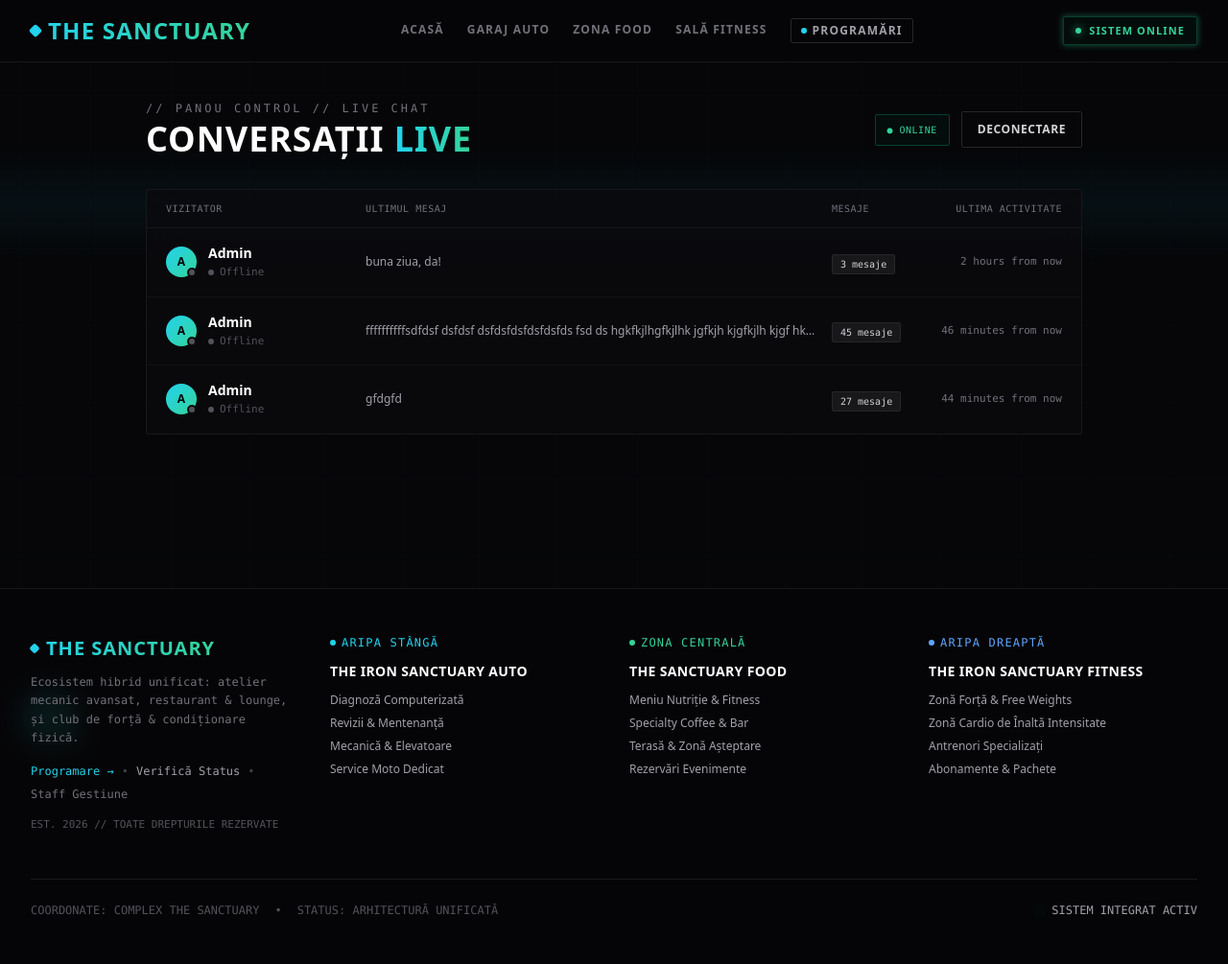
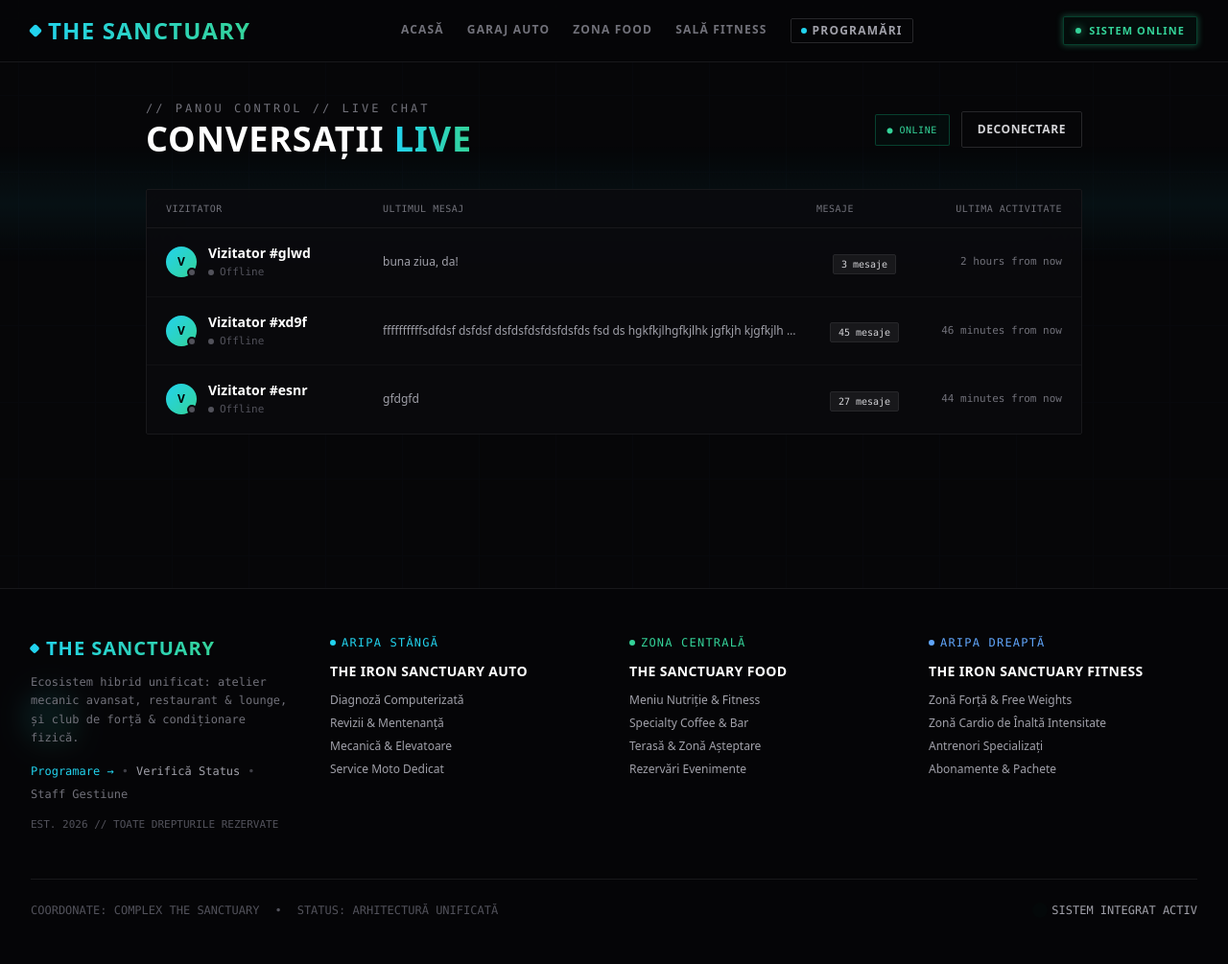
Before and after one commit to RafaMincu/sanctuary, a Laravel app: page /admin/chat in a window 1280 px wide. Shown: the whole page at 96% size. Run offline with Laravel 12, Linux system fonts and the light colour scheme; a user stored in the database is signed in; data comes from the database, SQL or seed files in the repository; both versions use the stored data as it was after the commit; some libraries are stand-ins or nearby versions.

Commit message:
Refactor live chat conversation display: update layout and improve visitor name handling

```diff
--- a/app/Http/Controllers/AdminChatController.php
+++ b/app/Http/Controllers/AdminChatController.php
@@ -74,13 +74,15 @@ class AdminChatController extends Controller
         return ChatMessage::select(
                 'session_id',
                 DB::raw('MAX(created_at) as last_at'),
-                DB::raw('COUNT(*) as total'),
-                DB::raw('MIN(sender_name) as sender_name')
+                DB::raw('COUNT(*) as total')
             )
             ->groupBy('session_id')
             ->orderByDesc('last_at')
             ->get()
             ->map(function ($row) {
+                // Numele vizitatorului: doar mesajele lui (from_user=true).
+                // Luăm ULTIMUL nume setat de vizitator (nu MIN alfabetic care
+                // ar putea returna numele adminului din răspunsuri).
                 // Mesaje necitite REALE: trimise de vizitator și încă nevăzute de admin.
                 $unread = ChatMessage::where('session_id', $row->session_id)
                     ->where('from_user', true)
@@ -91,10 +93,12 @@ class AdminChatController extends Controller
                     ->orderByDesc('created_at')
                     ->value('message');
 
+                $guestLabel = 'Vizitator #' . strtolower(substr((string) preg_replace('/[^A-Za-z0-9]/', '', (string) $row->session_id), 0, 4));
+
                 return [
                     'session_id'   => $row->session_id,
-                    'sender_name'  => $row->sender_name ?? 'Vizitator',
-                    'sender_initial' => strtoupper(substr($row->sender_name ?? 'V', 0, 1)),
+                    'sender_name'  => $guestLabel,
+                    'sender_initial' => 'V',
                     'guest_online' => (bool) Cache::get('chat:guest_online:' . $row->session_id, false),
                     'last_at'      => $row->last_at,
                     'total'        => $row->total,
@@ -149,7 +153,7 @@ class AdminChatController extends Controller
             ->whereNull('read_at')
             ->update(['read_at' => now()]);
 
-        $senderName = $messages->firstWhere('from_user', true)?->sender_name ?? 'Vizitator';
+        $senderName = 'Vizitator #' . strtolower(substr(preg_replace('/[^A-Za-z0-9]/', '', $sessionId), 0, 4));
 
         // Prezența vizitatorului la prima încărcare (apoi se actualizează live la poll).
         $guestOnline = (bool) Cache::get('chat:guest_online:' . $sessionId, false);
--- a/resources/views/admin/chat/index.blade.php
+++ b/resources/views/admin/chat/index.blade.php
@@ -40,11 +40,11 @@
 
         <!-- Listă conversații (pasă la rând, fără reîncărcare) -->
         <div class="bg-[#0b0b0e]/80 border border-zinc-900 rounded-sm backdrop-blur-xl overflow-hidden">
-            <div class="hidden sm:flex items-center gap-4 px-5 py-3 border-b border-zinc-900 text-[10px] font-mono uppercase tracking-wider text-zinc-500">
-                <div class="w-48 shrink-0">Vizitator</div>
-                <div class="flex-1">Ultimul Mesaj</div>
-                <div class="w-24 shrink-0">Mesaje</div>
-                <div class="w-32 shrink-0 text-right">Ultima Activitate</div>
+            <div class="hidden sm:grid items-center gap-4 px-5 py-3 border-b border-zinc-900 text-[10px] font-mono uppercase tracking-wider text-zinc-500" style="grid-template-columns:210px minmax(0,1fr) 100px 140px;">
+                <div>Vizitator</div>
+                <div>Ultimul Mesaj</div>
+                <div>Mesaje</div>
+                <div class="text-right">Ultima Activitate</div>
             </div>
 
             <div id="conversation-list">
@@ -60,8 +60,8 @@
                     @foreach ($conversations as $conv)
                         <a href="{{ route('admin.chat.show', $conv['session_id']) }}"
                            data-session="{{ $conv['session_id'] }}"
-                           class="flex items-center gap-4 px-5 py-4 border-b border-zinc-900/60 last:border-0 hover:bg-cyan-500/5 transition-colors group">
-                            <div class="w-48 shrink-0 flex items-center gap-3 min-w-0">
+                           class="grid grid-cols-1 sm:grid-cols-[210px_minmax(0,1fr)_100px_140px] items-center gap-x-4 gap-y-3 px-5 py-4 border-b border-zinc-900/60 last:border-0 hover:bg-cyan-500/5 transition-colors group overflow-hidden">
+                            <div class="flex items-center gap-3 min-w-0 overflow-hidden">
                                 {{-- Avatar cu inițiala + dot prezență --}}
                                 <div class="relative w-8 h-8 shrink-0">
                                     <div class="w-8 h-8 rounded-full bg-gradient-to-br from-cyan-400 to-emerald-400 flex items-center justify-center text-black font-bold text-xs">
@@ -73,28 +73,28 @@
                                         <span class="absolute bottom-0 right-0 w-2.5 h-2.5 rounded-full bg-zinc-600 border-2 border-[#0b0b0e]"></span>
                                     @endif
                                 </div>
-                                <div class="min-w-0">
-                                    <div class="flex items-center gap-2">
+                                <div class="min-w-0 flex-1">
+                                    <div class="flex min-w-0 items-center gap-2">
                                         <span class="text-white text-sm font-semibold group-hover:text-cyan-300 transition-colors truncate">{{ $conv['sender_name'] }}</span>
-                                <span data-unread-badge
-                                      class="shrink-0 min-w-[20px] h-5 px-1.5 inline-flex items-center justify-center text-[10px] font-bold text-white bg-red-500 rounded-full"
-                                      style="{{ $conv['unread'] > 0 ? '' : 'display:none;' }}">{{ $conv['unread'] }}</span>
-                            </div>
+                                        <span data-unread-badge
+                                              class="shrink-0 min-w-[20px] h-5 px-1.5 inline-flex items-center justify-center text-[10px] font-bold text-white bg-red-500 rounded-full"
+                                              style="{{ $conv['unread'] > 0 ? '' : 'display:none;' }}">{{ $conv['unread'] }}</span>
+                                    </div>
                                     <div class="flex items-center gap-1.5 mt-0.5">
                                         <span data-online-dot class="w-1.5 h-1.5 rounded-full {{ ($conv['guest_online'] ?? false) ? 'bg-emerald-400' : 'bg-zinc-600' }}"></span>
                                         <span data-online-text class="text-[11px] font-mono {{ ($conv['guest_online'] ?? false) ? 'text-emerald-400' : 'text-zinc-600' }}">{{ ($conv['guest_online'] ?? false) ? 'Online' : 'Offline' }}</span>
                                     </div>
                                 </div>
                             </div>
-                            <div class="flex-1 min-w-0 text-zinc-400 text-xs truncate">
+                            <div class="min-w-0 max-w-full overflow-hidden text-zinc-400 text-xs truncate whitespace-nowrap">
                                 <span data-last-message>{{ $conv['last_message'] }}</span>
                             </div>
-                            <div class="w-24 shrink-0">
+                            <div class="justify-self-start sm:justify-self-center">
                                 <span class="inline-block px-2 py-0.5 text-[10px] font-mono rounded-sm bg-zinc-900 text-zinc-300 border border-zinc-800">
                                     {{ $conv['total'] }} mesaj{{ $conv['total'] > 1 ? 'e' : '' }}
                                 </span>
                             </div>
-                            <div class="w-32 shrink-0 text-right text-zinc-500 text-[11px] font-mono">
+                            <div class="text-left sm:text-right text-zinc-500 text-[11px] font-mono whitespace-nowrap">
                                 {{ \Carbon\Carbon::parse($conv['last_at'])->diffForHumans() }}
                             </div>
                         </a>
@@ -164,11 +164,11 @@
                             if (row) {
                                 const initial = (row.sender_name || 'V').charAt(0).toUpperCase();
                                 appendRow(
-                                    '<a href="' + showBase + row.session_id + '" data-session="' + row.session_id + '" class="flex items-center gap-4 px-5 py-4 border-b border-zinc-900/60 last:border-0 hover:bg-cyan-500/5 transition-colors group">' +
-                                    '<div class="w-48 shrink-0 flex items-center gap-3 min-w-0">' +
+                                    '<a href="' + showBase + row.session_id + '" data-session="' + row.session_id + '" class="grid grid-cols-1 sm:grid-cols-[210px_minmax(0,1fr)_100px_140px] items-center gap-x-4 gap-y-3 px-5 py-4 border-b border-zinc-900/60 last:border-0 hover:bg-cyan-500/5 transition-colors group overflow-hidden">' +
+                                    '<div class="flex items-center gap-3 min-w-0 overflow-hidden">' +
                                     '<div class="w-8 h-8 shrink-0 rounded-full bg-gradient-to-br from-cyan-400 to-emerald-400 flex items-center justify-center text-black font-bold text-xs">' + initial + '</div>' +
-                                    '<div class="min-w-0">' +
-                                    '<div class="flex items-center gap-2">' +
+                                    '<div class="min-w-0 flex-1">' +
+                                    '<div class="flex min-w-0 items-center gap-2">' +
                                     '<span class="text-white text-sm font-semibold group-hover:text-cyan-300 transition-colors truncate">' + row.sender_name + '</span>' +
                                     '<span data-unread-badge class="shrink-0 min-w-[20px] h-5 px-1.5 inline-flex items-center justify-center text-[10px] font-bold text-white bg-red-500 rounded-full" style="' + (row.unread > 0 ? '' : 'display:none;') + '">' + row.unread + '</span>' +
                                     '</div>' +
@@ -178,9 +178,9 @@
                                     '</div>' +
                                     '</div>' +
                                     '</div>' +
-                                    '<div class="flex-1 min-w-0 text-zinc-400 text-xs truncate"><span data-last-message>' + (row.last_message || '—') + '</span></div>' +
-                                    '<div class="w-24 shrink-0"><span class="inline-block px-2 py-0.5 text-[10px] font-mono rounded-sm bg-zinc-900 text-zinc-300 border border-zinc-800">' + row.total + ' mesaje</span></div>' +
-                                    '<div class="w-32 shrink-0 text-right text-zinc-500 text-[11px] font-mono">—</div>' +
+                                    '<div class="min-w-0 max-w-full overflow-hidden text-zinc-400 text-xs truncate whitespace-nowrap"><span data-last-message>' + (row.last_message || '—') + '</span></div>' +
+                                    '<div class="justify-self-start sm:justify-self-center"><span class="inline-block px-2 py-0.5 text-[10px] font-mono rounded-sm bg-zinc-900 text-zinc-300 border border-zinc-800">' + row.total + ' mesaje</span></div>' +
+                                    '<div class="text-left sm:text-right text-zinc-500 text-[11px] font-mono whitespace-nowrap">—</div>' +
                                     '</a>'
                                 );
                             }
```
Also changed, not shown: database/database.sqlite.
